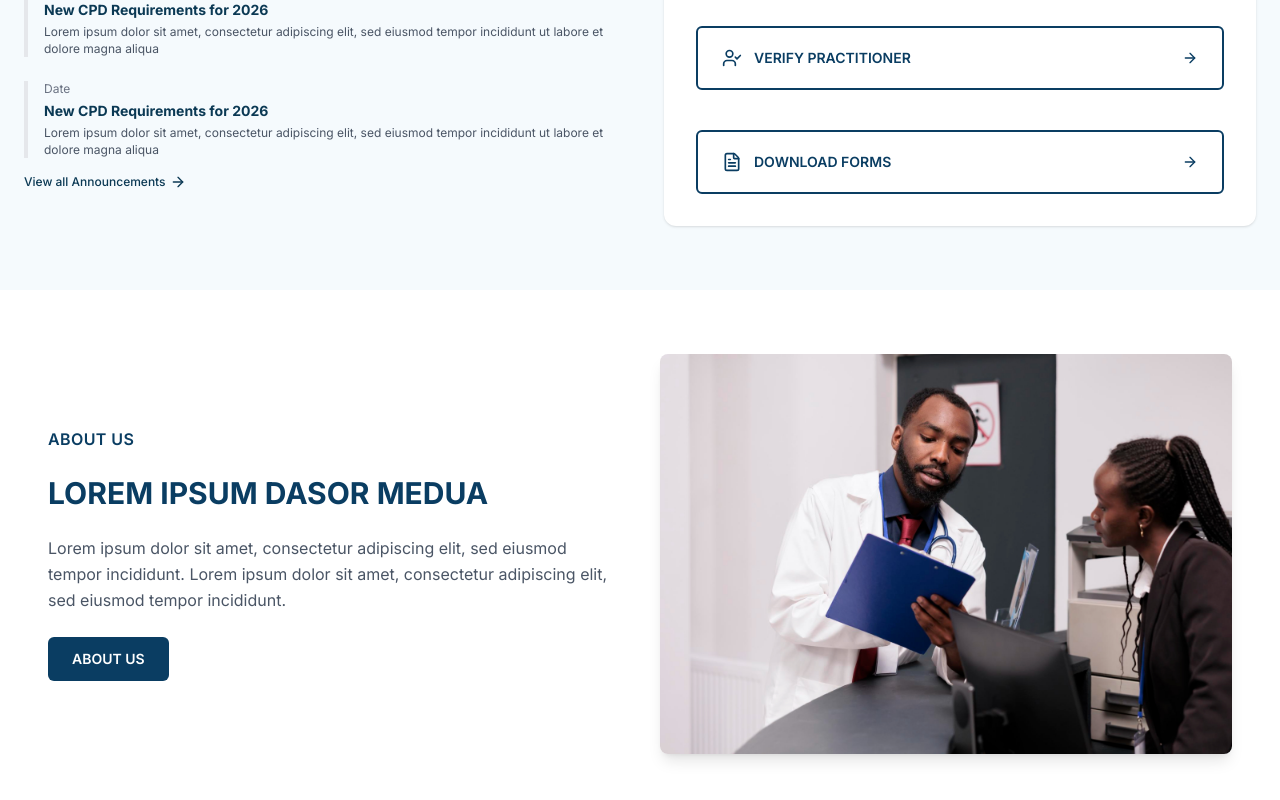
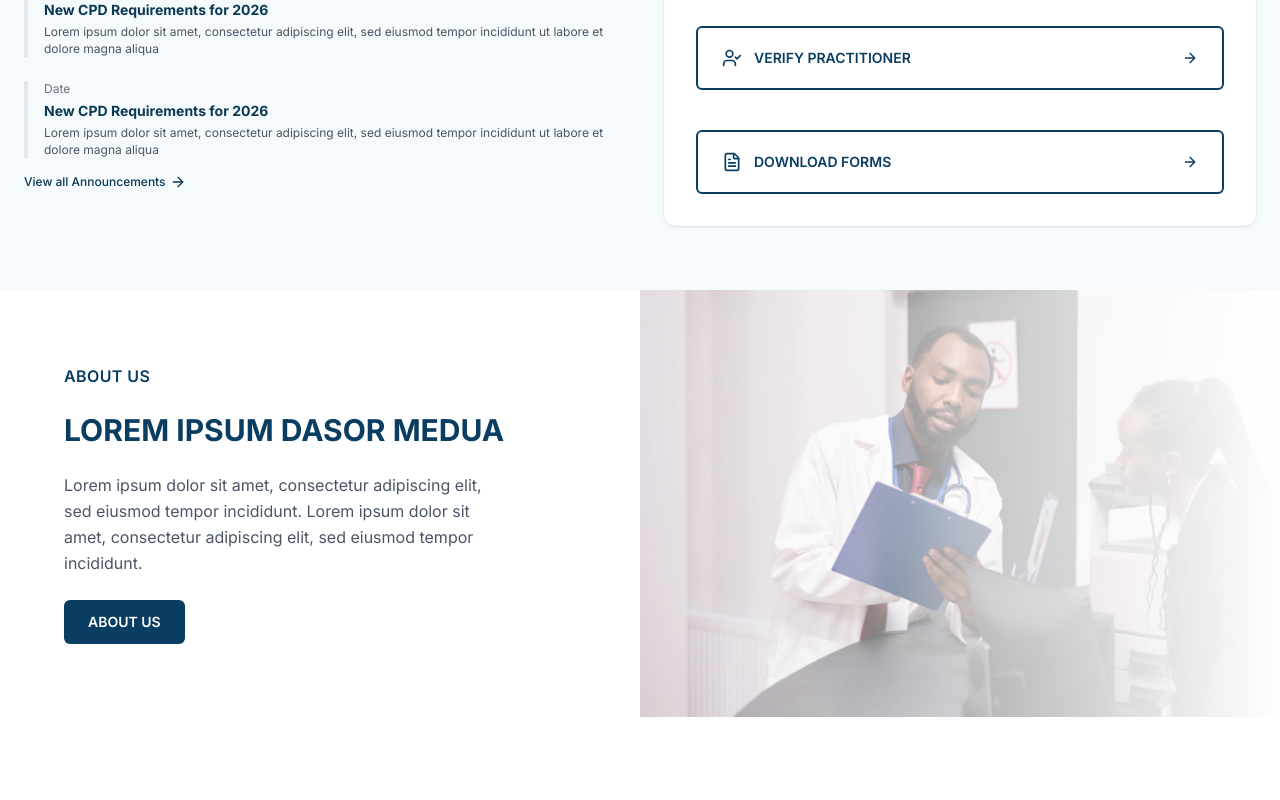
Before and after one commit to SummerHealthGH/mdc-landing-project, a Next.js app: page / in a window 1280 px wide. Shown: the part 1648-2448 px from the top of the page. After the commit the page ends 2365 px from the top, so only its background shows below. Built offline with nearby package versions, Linux system fonts and the light colour scheme.

Commit message:
added other sections

```diff
--- a/app/components/AboutSection/AboutSection.tsx
+++ b/app/components/AboutSection/AboutSection.tsx
@@ -1,4 +1,4 @@
-"use client"
+"use client";
 
 import Image from "next/image";
 import { FC } from "react";
@@ -21,16 +21,18 @@ const AboutSection: FC<AboutSectionProps> = ({
   imageSrc,
 }) => {
   return (
-    <section className="bg-white py-16">
-      <div className="max-w-7xl mx-auto flex flex-col md:flex-row items-center justify-between px-6 lg:px-12 gap-10">
+    <section className="relative flex flex-col md:flex-row items-center justify-between bg-white overflow-hidden">
       {/* Left content */}
-        <div className="md:w-1/2 space-y-6">
-          <h4 className="text-[#0A3D62] font-semibold tracking-wide">{title}</h4>
+      <div className="relative z-10 md:w-1/2 px-6 lg:px-16 py-16 space-y-6">
+        <h4 className="text-[#0A3D62] font-semibold tracking-wide uppercase">
+          {title}
+        </h4>
         <h2 className="text-2xl md:text-3xl font-bold text-[#0A3D62]">
           {subtitle}
         </h2>
-          <p className="text-gray-600 leading-relaxed">{description}</p>
-
+        <p className="text-gray-600 leading-relaxed max-w-md">
+          {description}
+        </p>
         <a
           href={buttonLink}
           className="inline-block bg-[#0A3D62] text-white px-6 py-3 rounded-md font-semibold text-sm hover:bg-[#092C48] transition-colors duration-300"
@@ -39,18 +41,19 @@ const AboutSection: FC<AboutSectionProps> = ({
         </a>
       </div>
 
-        {/* Right image */}
-        <div className="md:w-1/2 relative">
-          <div className="w-full h-[300px] md:h-[400px] rounded-lg overflow-hidden shadow-lg">
+      {/* Right image with gradient overlay */}
+      <div className="relative md:w-1/2 w-full h-[400px] md:h-auto">
         <Image
           src={imageSrc}
           alt="About us"
-              width={600}
-              height={400}
+          width={800}
+          height={600}
+          priority
           className="object-cover w-full h-full"
         />
-          </div>
-        </div>
+
+        {/* Gradient overlay */}
+        <div className="absolute inset-0 bg-gradient-to-l from-white via-white/70 to-transparent"></div>
       </div>
     </section>
   );
```
Lines whose indentation alone changed are shown as unchanged.
